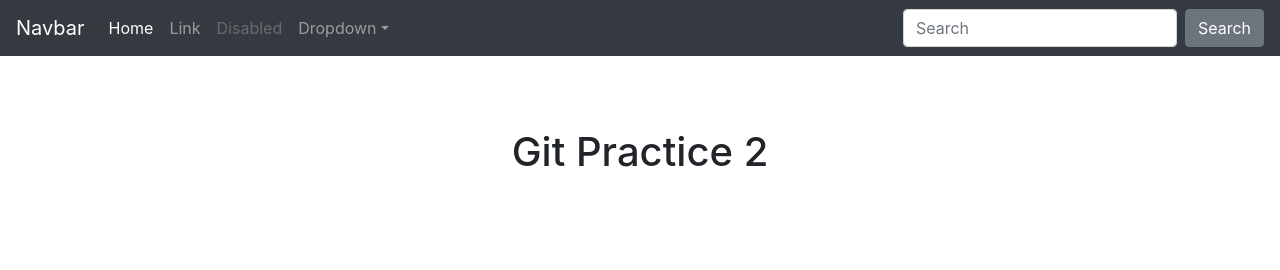
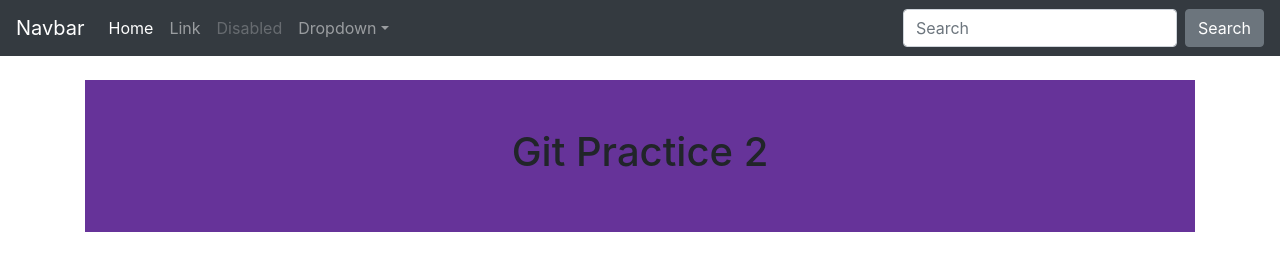
Before and after one commit to EmSchoof/git_practice, a plain HTML site: page index.html in a window 1280 px wide. Drawn offline with nearby package versions, Linux system fonts and the light colour scheme.

Commit message:
adding css

```diff
--- a/style.css
+++ b/style.css
@@ -4,4 +4,5 @@ body {
 .starter-template {
   padding: 3rem 1.5rem;
   text-align: center;
+  background-color: rebeccapurple;
 }
```
